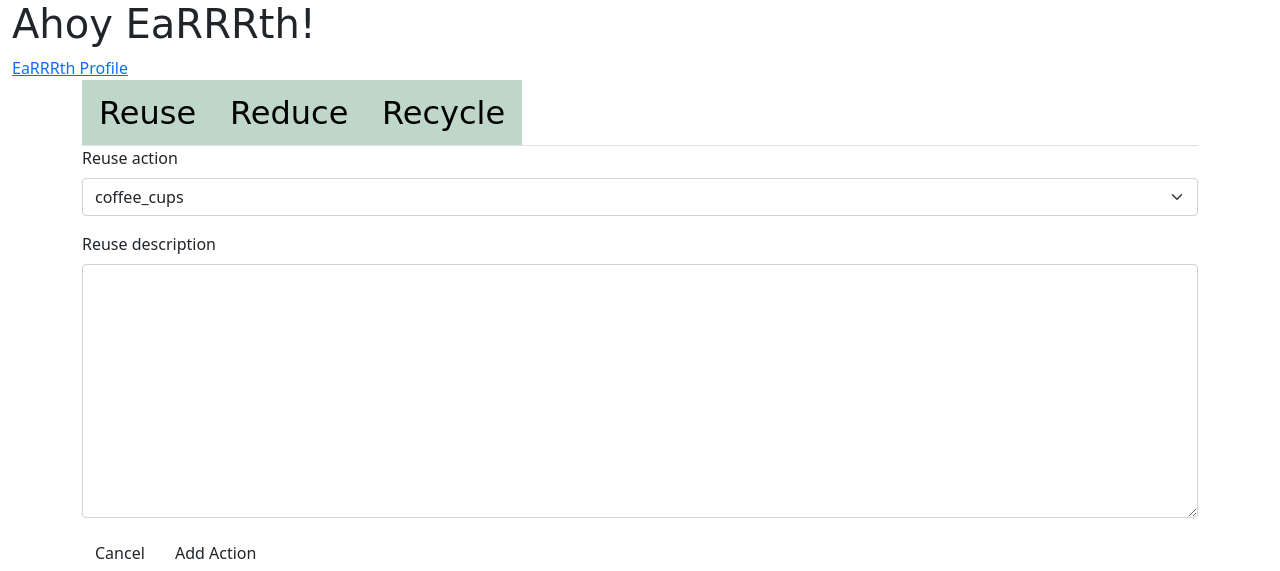
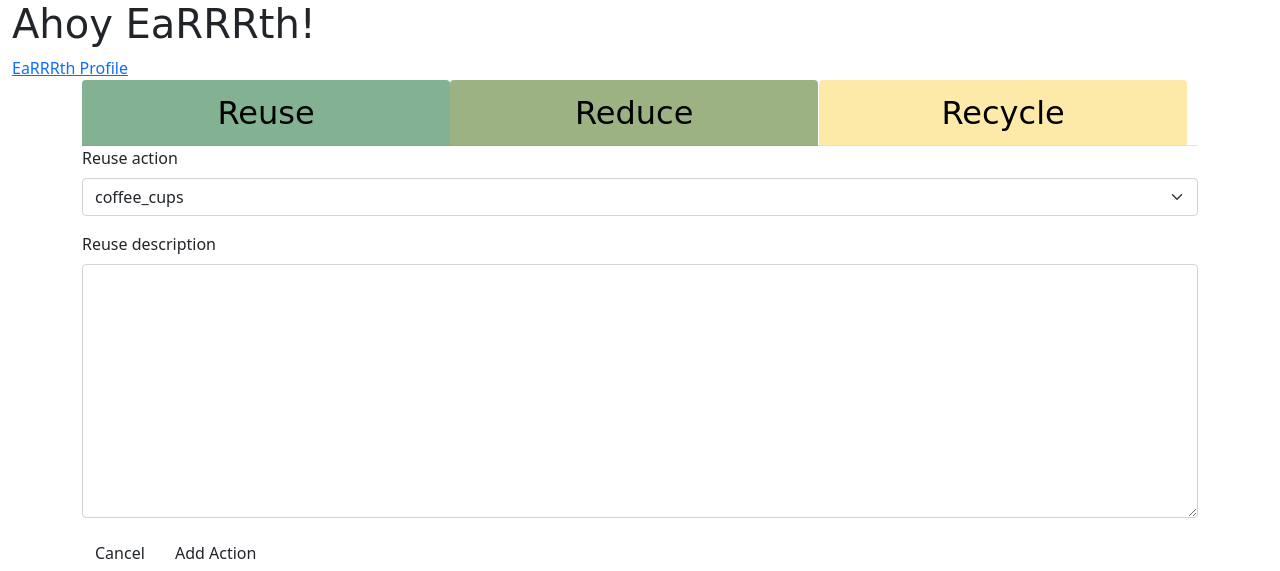
Before and after one commit to JoelMichaelRutter/team-1-apr-hackathon-earth-day, a Django app: page /contributions/ in a window 1280 px wide. Shown: the part 86-657 px from the top of the page. Run offline with Django 3.2, Linux system fonts and the light colour scheme; data that the repository does not hold is empty; some libraries are stand-ins or nearby versions; some web fonts are replaced.

Commit message:
set width on contribution tabs

```diff
--- a/contributions/templates/contributions/contributions.html
+++ b/contributions/templates/contributions/contributions.html
@@ -17,20 +17,20 @@
     <div class="row justify-content-md-center">
         <div class="col">
             <ul class="nav nav-tabs" id="myTab" role="tablist">
-                <li id="font-1"  class="nav-item hvr-sweep-to-right contribution-tab-link" role="presentation">
+                <li class="nav-item hvr-sweep-to-right contribution-tab-link" role="presentation">
                     <button class="nav-link fs-2 train-font " id="reuse-tab" data-bs-toggle="tab" data-bs-target="#reuse"
                         type="button" role="tab" aria-controls="reuse" aria-selected="true">Reuse</button>
                 </li>
-                <li class="nav-item hvr-round-corners contribution-tab-link" role="presentation">
+                <li class="nav-item hvr-sweep-to-right contribution-tab-link" role="presentation">
                     <button class="nav-link fs-2 train-font" id="reduce-tab" data-bs-toggle="tab" data-bs-target="#reduce"
                         type="button" role="tab" aria-controls="reduce" aria-selected="false">Reduce</button>
                 </li>
-                <li id="font-2" class="nav-item hvr-round-corners contribution-tab-link" role="presentation">
+                <li class="nav-item hvr-sweep-to-right contribution-tab-link" role="presentation">
                     <button class="nav-link fs-2 train-font" id="recycle-tab" data-bs-toggle="tab" data-bs-target="#recycle"
                         type="button" role="tab" aria-controls="recycle" aria-selected="false">Recycle</button>
                 </li>
             </ul>
-            <div id="font-3" class="tab-content" id="myTabContent">
+            <div class="tab-content" id="myTabContent">
                 <div class="tab-pane fade show active" id="reuse" role="tabpanel" aria-labelledby="reuse-tab">
                     <form method="POST" action="{% url 'add_reuse' %}" class="form mb-2" enctype="multipart/form-data">
                         {% csrf_token %}
--- a/static/css/style.css
+++ b/static/css/style.css
@@ -221,19 +221,55 @@
 }
 
 /* --------------CONTRIBUTIONS PAGE STYLING -------------------- */
-.contribution-tab-link {
-    color:#000;
-    background-color: #498e6159;
+#myTab .nav-item {
+    min-width: 33%;
 }
 
-.nav-link, .nav-link:hover {
+#myTab .nav-item button{
+    min-width:100%;
+}
+
+#reuse-tab {
+    background-color: #498e61ad;
+}
+
+#reuse-tab:focus,
+#reuse-tab.active {
+    background-color: #498e61;
+}
+
+#reduce-tab {
+    background-color: #6e8e49ad;
+}
+
+#reduce-tab:focus,
+#reduce-tab.active {
+    background-color: #6e8e49;
+}
+
+#recycle-tab {
+    background-color: #fde081ad;
+}
+
+#recycle-tab:focus,
+#recycle-tab.active {
+    background-color: #fde081;
+}
+
+#reuse-tab:focus, #reduce-tab:focus, #recycle-tab:focus,
+#reuse-tab.active, #reduce-tab.active, #recycle-tab.active {
+    color:white;
+    margin: 0 0.125rem 0 0.125rem;
+}
+
+.nav-link {
     color:#000;
 }
+.nav-link:hover, .nav-link:active {
+    color: #ebebeb;
+}
 
-.nav-link.active{
-    background-color: #498E61!important;
-    color: #F1FCF4!important;
-}
+
 
 /* Sweep To Right */
 .hvr-sweep-to-right {
@@ -268,9 +304,9 @@
     -webkit-transition-timing-function: ease-out;
     transition-timing-function: ease-out;
   }
-  .hvr-sweep-to-right:hover, .hvr-sweep-to-right:focus, .hvr-sweep-to-right:active {
+  /* .hvr-sweep-to-right:hover, .hvr-sweep-to-right:focus, .hvr-sweep-to-right:active {
     color: white;
-  }
+  } */
   .hvr-sweep-to-right:hover:before, .hvr-sweep-to-right:focus:before, .hvr-sweep-to-right:active:before {
     -webkit-transform: scaleX(1);
     transform: scaleX(1);
```
